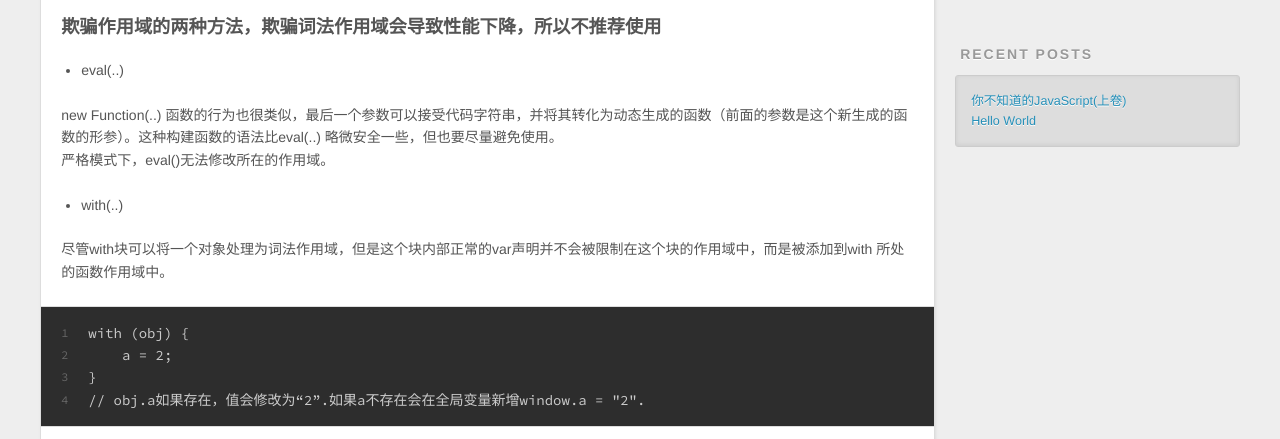
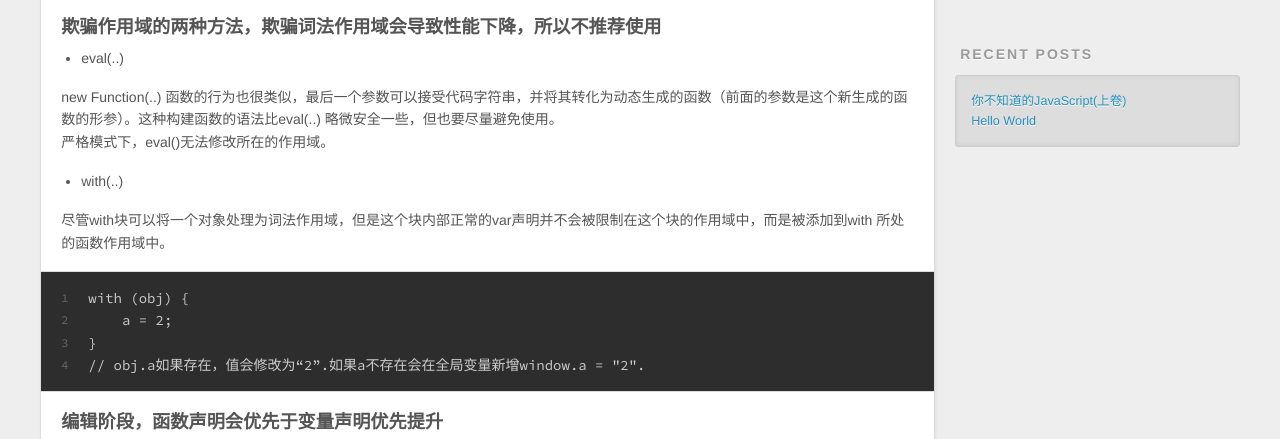
Before and after one commit to yaoyuan05/yaoyuan05.github.io, a plain HTML site: page index.html in a window 1280 px wide. Shown: the part 434-873 px from the top of the page. Drawn offline with nearby package versions, Linux system fonts and the light colour scheme.

Commit message:
Site updated: 2017-07-12 15:57:45

```diff
--- a/css/style.css
+++ b/css/style.css
@@ -566,7 +566,7 @@ a.article-title:hover {
 .article-entry p,
 .article-entry table {
   line-height: 1.6em;
-  margin: 1.6em 0;
+  margin-bottom: 1.2em;
 }
 .article-entry h1,
 .article-entry h2,
@@ -583,7 +583,8 @@ a.article-title:hover {
 .article-entry h5,
 .article-entry h6 {
   line-height: 1.1em;
-  margin: 1.1em 0;
+  margin-top: 20px;
+  margin-bottom: 10px;
 }
 .article-entry a {
   color: #258fb8;
@@ -595,8 +596,7 @@ a.article-title:hover {
 .article-entry ul,
 .article-entry ol,
 .article-entry dl {
-  margin-top: 1.6em;
-  margin-bottom: 1.6em;
+  margin-bottom: 1.2em;
 }
 .article-entry img,
 .article-entry video {
```
